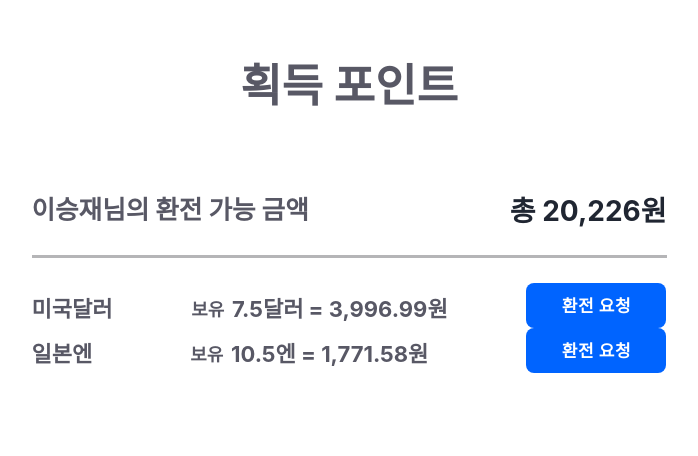
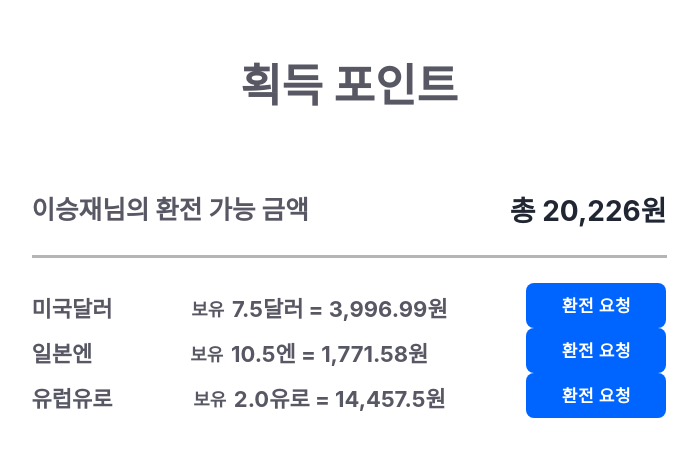
Before and after one commit to 22-bottle/ssafy_specific_pjt, a React (Create React App) app in the folder front/: page /childwallet/point in a window 1280 px wide. Shown: the top 456 px of the page, without its empty margins (291-989 px from the left). Built offline with nearby package versions, Linux system fonts and the light colour scheme.

Commit message:
design: 유럽 css

```diff
--- a/front/src/components/childwallet/MyPoint.tsx
+++ b/front/src/components/childwallet/MyPoint.tsx
@@ -80,25 +80,23 @@ const Mypoint: React.FC = () => {
           </div>
         </div>
 
-        {/* <div className={styles.horizontal}>
-          <div className={`${styles.textcolor} ${styles.country}`}>
-            유럽유로
+        {/* 유럽 */}
+        <div className={styles.horizontal}>
+          <div className={styles.country}>유럽유로</div>
+          <div className={styles.horizontal1}>
+            <div className={styles.context}>보유</div>
+            <div className={styles.money}>2.0유로 = 14,457.5원</div>
           </div>
-          <div className={styles.horizontal}>
-            <div className={`${styles.textcolor} ${styles.context}`}>보유</div>
-            <div className={`${styles.textcolor} ${styles.money}`}>
-              2.0유로 = 14,457.5원
-            </div>
-          </div>
-          <div>
+          <div className={styles.button}>
             <Button
               variant="contained"
               disableElevation
               onClick={askClick}
               sx={{
-                width: 140,
-                height: '42px',
-                fontSize: '17px',
+                width: 'clamp(100px, 15vw, 140px)',
+                height: 'clamp(35px, 6vw, 45px)',
+                fontSize: 'clamp(14px, 1.7vw, 17px)',
+                paddingBottom: '3px',
                 backgroundColor: '#0064FF',
                 borderRadius: 2,
                 fontWeight: 600,
@@ -109,7 +107,7 @@ const Mypoint: React.FC = () => {
           </div>
         </div>
 
-        <div className={styles.horizontal}>
+        {/* <div className={styles.horizontal}>
           <div className={`${styles.textcolor} ${styles.country}`}>
             중국위안
           </div>
```
